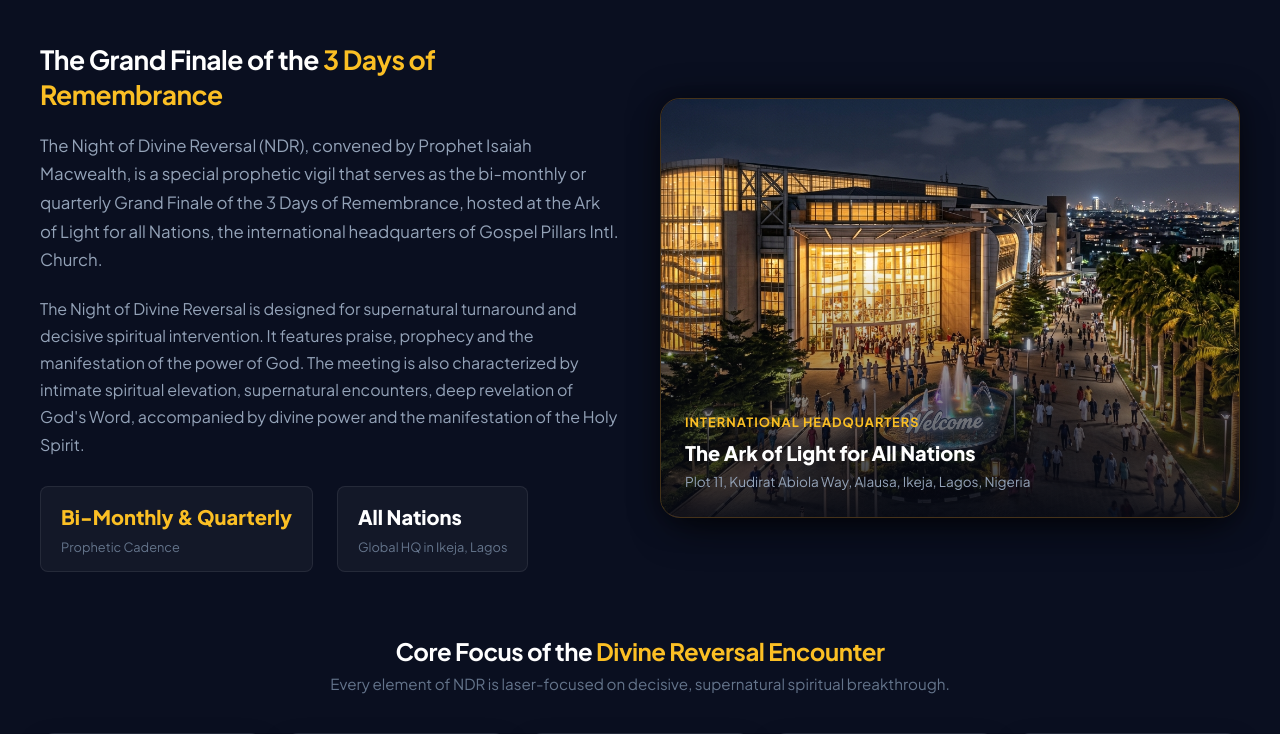
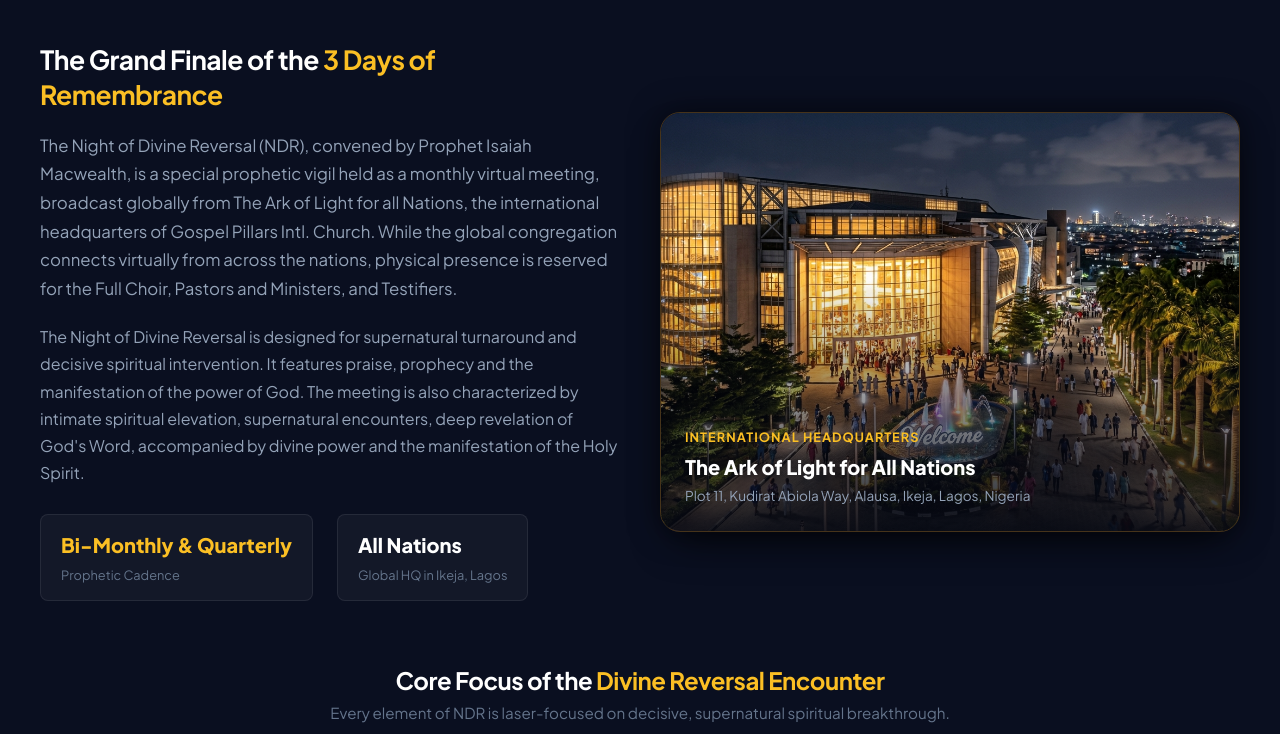
Before and after one commit to Derrick99234/ndr, a Next.js app: page / in a window 1280 px wide. Shown: the part 1220-1954 px from the top of the page. Built offline with nearby package versions, Linux system fonts and the light colour scheme.

Commit message:
feat(content): transition NDR to monthly virtual format and add dedicated subpages

```diff
--- a/src/app/layout.tsx
+++ b/src/app/layout.tsx
@@ -18,14 +18,14 @@ export const metadata: Metadata = {
   metadataBase: new URL("https://ndr.gospelpillars.org"),
   title: "Night of Divine Reversal (NDR) | Prophet Isaiah Macwealth",
   description:
-    "Official portal for Night of Divine Reversal (NDR) convened by Prophet Isaiah Macwealth. Grand Finale of the 3 Days of Remembrance at The Ark of Light for All Nations, Lagos, Nigeria. Praise, prophetic prayers, Sweet Water ministration, and supernatural turnaround.",
+    "Official portal for Night of Divine Reversal (NDR) convened by Prophet Isaiah Macwealth. A monthly virtual prophetic meeting broadcast globally from The Ark of Light for All Nations. Praise, prophetic prayers, Sweet Water ministration, and supernatural turnaround.",
   keywords: [
     "Night of Divine Reversal",
-    "NDR 13",
+    "NDR",
+    "Monthly Virtual Meeting",
     "Prophet Isaiah Macwealth",
     "Ark of Light for All Nations",
     "Gospel Pillars",
-    "3 Days of Remembrance",
     "Sweet Water Ministration",
     "OneSound Bible Institute",
     "Supernatural Turnaround",
@@ -35,7 +35,7 @@ export const metadata: Metadata = {
   openGraph: {
     title: "Night of Divine Reversal (NDR) | Prophet Isaiah Macwealth",
     description:
-      "A night of praise, prophecy, and supernatural turnaround at The Ark of Light for All Nations, Lagos. Grand Finale of the 3 Days of Remembrance.",
+      "A monthly virtual night of praise, prophecy, and supernatural turnaround broadcast globally from The Ark of Light for All Nations.",
     url: "https://ndr.gospelpillars.org",
     siteName: "Night of Divine Reversal",
     images: [
@@ -52,7 +52,7 @@ export const metadata: Metadata = {
   twitter: {
     card: "summary_large_image",
     title: "Night of Divine Reversal (NDR) | Prophet Isaiah Macwealth",
-    description: "Grand Finale of the 3 Days of Remembrance at The Ark of Light for All Nations.",
+    description: "Monthly virtual night of praise, prophecy, and supernatural turnaround with Prophet Isaiah Macwealth.",
     images: ["/images/ndr-hero.jpg"],
   },
 };
--- a/src/data/ndrContent.ts
+++ b/src/data/ndrContent.ts
@@ -82,16 +82,22 @@ export interface BusRoute {
 export const NDR_DATA = {
   eventMeta: {
     name: "Night of Divine Reversal (NDR)",
-    edition: "NDR 13",
+    edition: "Monthly Edition",
     tagline: "Supernatural Turnaround & Decisive Spiritual Intervention",
-    themeContext: "Grand Finale of the 3 Days of Remembrance (Season 2)",
-    targetDate: "2026-11-06T20:00:00+01:00", // Friday 6th November 2026, 8:00 PM WAT
-    dateDisplay: "Friday, 6th November 2026",
-    timeDisplay: "8:00 PM (Prompt) - All Night Vigil",
-    venue: "The Ark of Light for All Nations",
+    themeContext: "Monthly Virtual Meeting",
+    format: "Monthly Virtual Meeting",
+    targetDate: "2026-10-02T20:00:00+01:00", // Friday 2nd October 2026, 8:00 PM WAT
+    dateDisplay: "Friday, 2nd October 2026",
+    timeDisplay: "8:00 PM (Prompt) - All Night Vigil (Virtual)",
+    venue: "The Ark of Light for All Nations (Studio Broadcast)",
     address: "Plot 11, Kudirat Abiola Way, Alausa, Ikeja, Lagos, Nigeria",
     convener: "Prophet Isaiah Macwealth",
     churchMinistry: "Gospel Pillars Intl. Church",
+    physicalAttendees: [
+      "Full Choir",
+      "All Pastors and Ministers",
+      "Testifiers",
+    ],
     vfcRegistrationUrl: "https://onesoundbibleinstitute.org/vfc",
     youtubeLive: "https://www.youtube.com/@Arkoflightforallnations",
     facebookLive: "https://www.facebook.com/GospelPillars",
@@ -99,7 +105,7 @@ export const NDR_DATA = {
 
   aboutNDR: {
     summary:
-      "The Night of Divine Reversal (NDR), convened by Prophet Isaiah Macwealth, is a special prophetic vigil that serves as the bi-monthly or quarterly Grand Finale of the 3 Days of Remembrance, hosted at the Ark of Light for all Nations, the international headquarters of Gospel Pillars Intl. Church.",
+      "The Night of Divine Reversal (NDR), convened by Prophet Isaiah Macwealth, is a special prophetic vigil held as a monthly virtual meeting, broadcast globally from The Ark of Light for all Nations, the international headquarters of Gospel Pillars Intl. Church. While the global congregation connects virtually from across the nations, physical presence is reserved for the Full Choir, Pastors and Ministers, and Testifiers.",
     atmosphere:
       "The Night of Divine Reversal is designed for supernatural turnaround and decisive spiritual intervention. It features praise, prophecy and the manifestation of the power of God. The meeting is also characterized by intimate spiritual elevation, supernatural encounters, deep revelation of God's Word, accompanied by divine power and the manifestation of the Holy Spirit.",
     focusAreas: [
@@ -151,7 +157,7 @@ export const NDR_DATA = {
       "In November 2023, the ministry dedicated its multi-thousand-seat international headquarters, The Ark of Light for All Nations, situated in Ikeja, Lagos. It stands as a beacon of revival, global intercession, and humanitarian outreach including the Ark Food Bank.",
       "As the convener of the Night of Divine Reversal and founder of the OneSound Bible Institute (OBI), his heartbeat is to communicate biblical truth with crystalline clarity—empowering believers to exercise their legal authority in Christ, walk in unquestionable victory, and step into divine remembrance.",
     ],
-    image: "/images/convener-prophet-isaiah.jpg",
+    image: "/images/prophet-isaiah-macwealth.jpg",
   },
 
   whatToExpect: [
@@ -222,8 +228,8 @@ export const NDR_DATA = {
 
   weekSchedule: [
     {
-      dayTag: "Day 1 – 3 (Mon. to Wed.)",
-      title: "Victory and Faith Classes",
+      dayTag: "28th – 30th September (Mon. to Wed.)",
+      title: "Faith & Victory Classes",
       subtitle: "OneSound Bible Institute (OBI)",
       description:
         "An extension of the teaching ministry of Prophet Isaiah Macwealth committed to simplifying and communicating biblical knowledge in a clear and practical manner, equipping and empowering God’s people for spiritual growth, personal development, and purposeful living. Anchored on: 'Teaching the people to grow is the fastest way to eradicate their challenges.'",
@@ -234,8 +240,8 @@ export const NDR_DATA = {
       highlight: false,
     },
     {
-      dayTag: "Day 3 (Wednesday)",
-      title: "All Nations Remembrance & Revival Service",
+      dayTag: "30th September (Wednesday)",
+      title: "All Nations Remembrance Prayer",
       subtitle: "Global Intercessory Session",
       description:
         "A special intercessory session for revival and divine remembrance for nations of the world. The service brings global believers together to plead the cause of territories and families before the courts of heaven. Broadcast LIVE on Facebook, YouTube, and international TV platforms.",
@@ -246,8 +252,8 @@ export const NDR_DATA = {
       highlight: false,
     },
     {
-      dayTag: "Day 4 (Thursday)",
-      title: "Victory & Faith Remembrance Prayer Line",
+      dayTag: "1st October (Thursday)",
+      title: "Remembrance Prayer Line",
       subtitle: "Prophetic Ministration & Sweet Water",
       description:
         "A special one-on-one ministration session with the man of God, Prophet Isaiah Macwealth. Features focused prayer sessions, administration of Sweet Water, deliverance, healing miracles, and demonstration of the power of God to break every yoke and affliction of the devil.",
@@ -258,45 +264,45 @@ export const NDR_DATA = {
       highlight: false,
     },
     {
-      dayTag: "Day 5 (Friday)",
-      title: "Night of Divine Reversal (NDR)",
-      subtitle: "Grand Finale Prophetic Vigil",
+      dayTag: "2nd October (Friday)",
+      title: "🌙 NDR Night — Virtual",
+      subtitle: "Monthly Virtual Meeting",
       description:
-        "The culmination of the week-long feast. A service of deep fellowship with the Holy Spirit, where spiritual strength is renewed, burdens are lifted, and destinies are aligned according to God's perfect will. A sacred atmosphere where hearts are revived, faith is stirred, and lives are transformed by the tangible presence of God.",
+        "The climactic all-night prophetic vigil of praise, prophetic prayer, and supernatural turnaround with Prophet Isaiah Macwealth. Broadcast virtually across the globe. Physical attendance is strictly reserved for the Full Choir, All Pastors and Ministers, and Testifiers.",
       time: "8:00 PM - Dawn (WAT)",
-      venue: "The Ark of Light for All Nations, Ikeja, Lagos",
+      venue: "Virtual Broadcast (Ark of Light for All Nations)",
       actionText: "Register to Attend",
-      actionUrl: "#register",
+      actionUrl: "/register",
       highlight: true,
     },
   ] as ScheduleDay[],
 
   threeDaysRemembrance: [
     {
-      dayTag: "2nd – 4th Nov. 2026",
-      title: "Victory and Faith Classes (Season 2)",
+      dayTag: "28th – 30th Sept. 2026",
+      title: "Faith & Victory Classes",
       subtitle: "OneSound Bible Institute Special Edition",
       description:
-        "Intensive doctrinal preparation and faith conditioning for the spiritual climax of the 3 Days of Remembrance.",
+        "Intensive doctrinal preparation and faith conditioning for the spiritual climax of the NDR week.",
       time: "Scheduled Sessions",
       venue: "Online & On-Site",
       actionText: "Register Online",
       actionUrl: "https://onesoundbibleinstitute.org/vfc",
     },
     {
-      dayTag: "Wed. 4th Nov. 2026",
-      title: "All Nations Remembrance & Revival Service",
-      subtitle: "Global Livestream & Physical Assembly",
+      dayTag: "Wed. 30th Sept. 2026",
+      title: "All Nations Remembrance Prayer",
+      subtitle: "Global Livestream & Intercession",
       description:
         "A night of weeping between the porch and the altar, seeking the mercy and remembrance of God for individuals and nations.",
       time: "6:00 PM WAT",
-      venue: "Ark of Light for All Nations",
+      venue: "Ark of Light for All Nations & Live Online",
       actionText: "Stream Live",
       actionUrl: "https://www.youtube.com/@Arkoflightforallnations",
     },
     {
-      dayTag: "Thurs. 5th Nov. 2026",
-      title: "Victory & Faith Remembrance Prayer Line",
+      dayTag: "Thurs. 1st Oct. 2026",
+      title: "Remembrance Prayer Line",
       subtitle: "Sweet Water & Personal Deliverance",
       description:
         "Personal ministration with Prophet Isaiah Macwealth. Sweet Water administration and yoke-breaking impartation.",
@@ -306,15 +312,15 @@ export const NDR_DATA = {
       actionUrl: "https://onesoundbibleinstitute.org/vfc",
     },
     {
-      dayTag: "Fri. 6th Nov. 2026",
-      title: "Night of Divine Reversal (NDR) 13",
-      subtitle: "The Grand Finale",
+      dayTag: "Fri. 2nd Oct. 2026",
+      title: "🌙 NDR Night — Virtual",
+      subtitle: "Monthly Virtual Meeting",
       description:
-        "The bi-monthly and quarterly climactic vigil of praise, prophetic prayer, and supernatural turnaround with Prophet Isaiah Macwealth.",
+        "The monthly climactic vigil of praise, prophetic prayer, and supernatural turnaround with Prophet Isaiah Macwealth. Streamed live globally. Physical attendance strictly for Full Choir, Pastors & Ministers, and Testifiers.",
       time: "8:00 PM WAT Till Dawn",
-      venue: "Ark of Light for All Nations, Alausa, Ikeja, Lagos",
-      actionText: "Reserve Free Seat",
-      actionUrl: "#register",
+      venue: "Global Livestream (Ark of Light for All Nations)",
+      actionText: "Reserve Online Seat",
+      actionUrl: "/register",
     },
   ] as ScheduleDay[],
 
@@ -383,7 +389,7 @@ export const NDR_DATA = {
       id: "g2",
       title: "Prophet Isaiah Macwealth Ministering",
       category: "convener",
-      src: "/images/convener-prophet-isaiah.jpg",
+      src: "/images/prophet-isaiah-macwealth.jpg",
       caption:
         "Prophet Isaiah Macwealth releasing the prophetic word of reversal and destiny realignment.",
     },
```
Also changed, not shown: src/app/blog/page.tsx (added, +28 -0 lines), src/app/contact/page.tsx (added, +28 -0 lines), src/app/page.tsx (+2 -14 lines), src/app/register/page.tsx (added, +28 -0 lines), src/components/Footer.tsx (+18 -42 lines).
